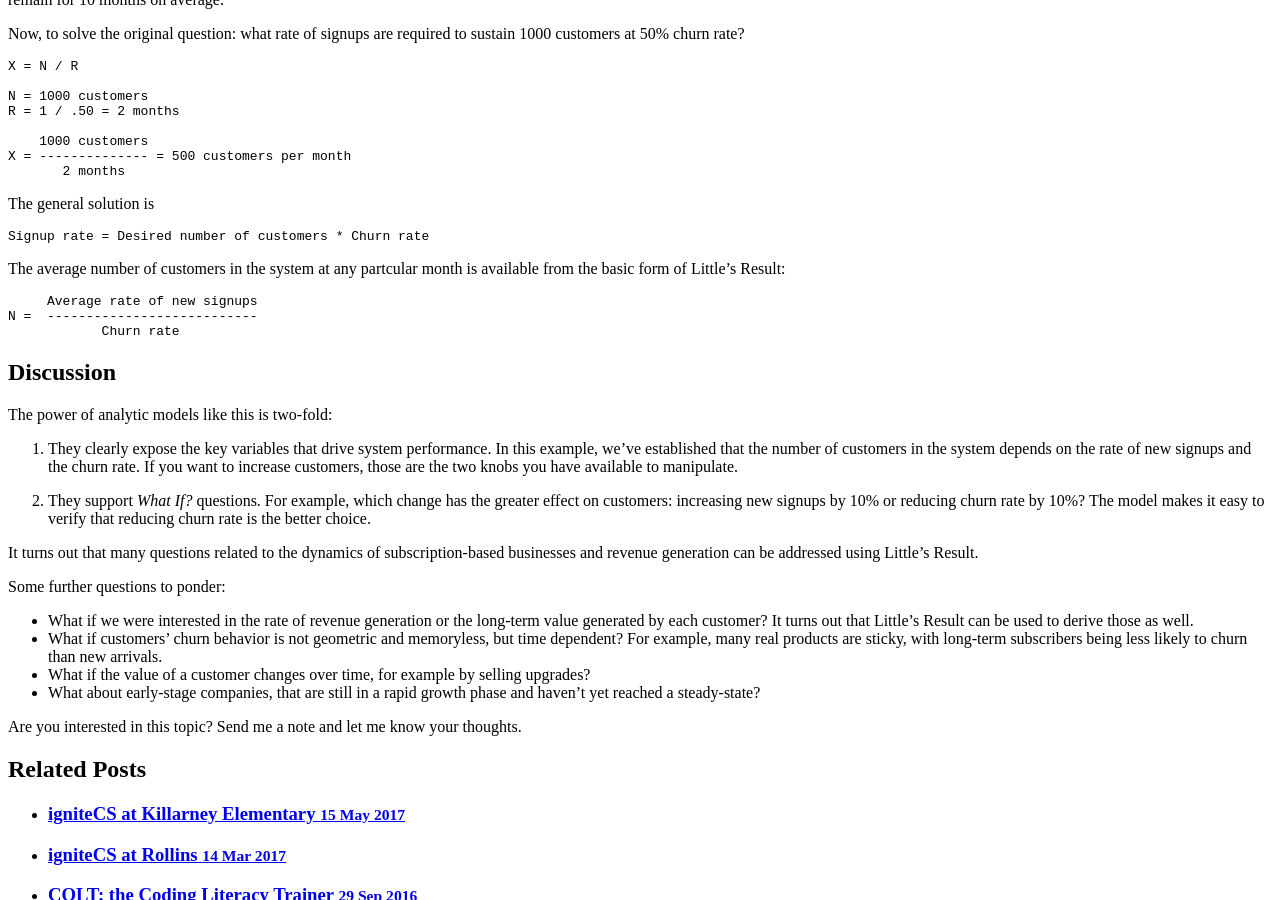
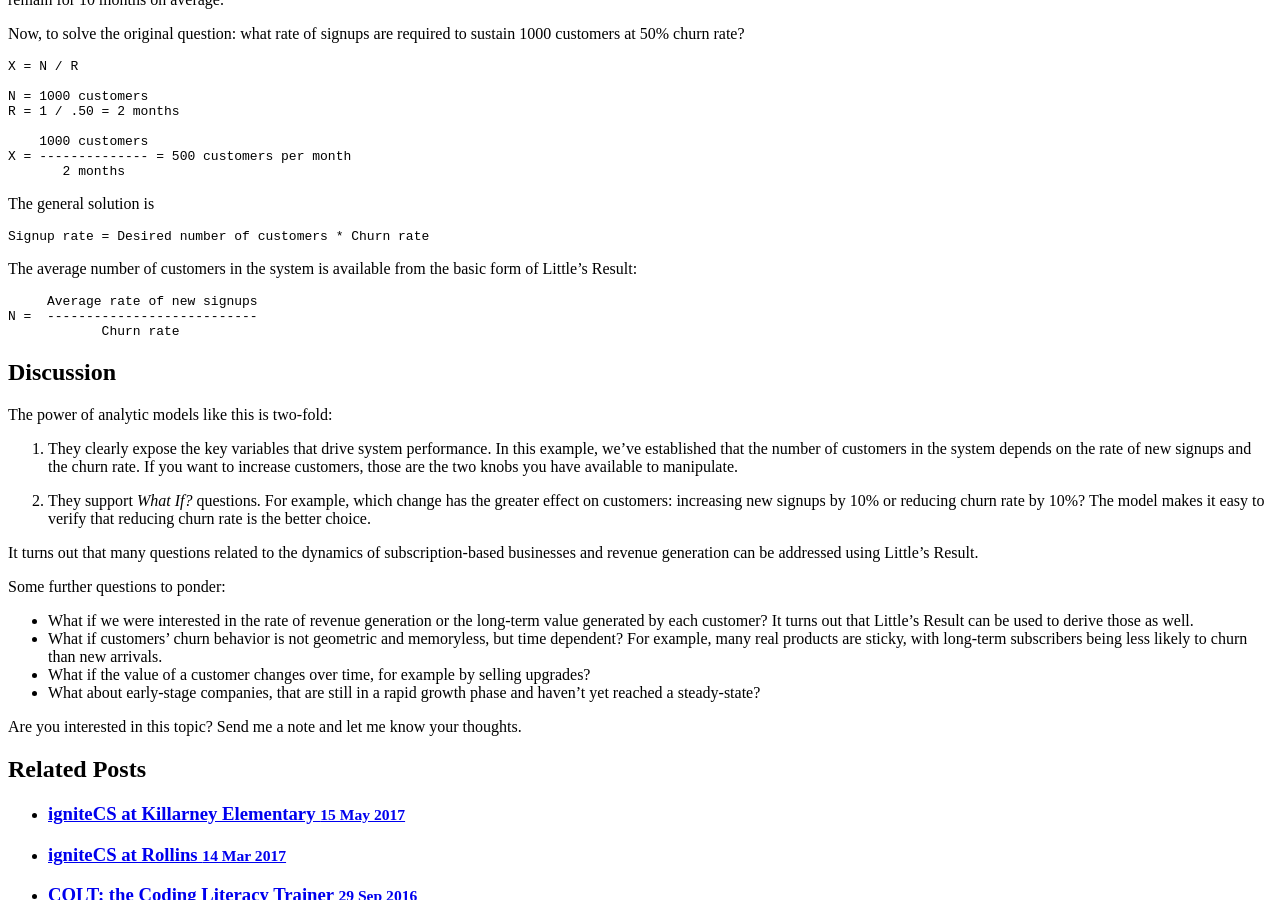
Before and after one commit to dansmyers/dansmyers.github.io-archived, a Jekyll site: the page built from _posts/2017-06-25-Littles_Result_and_Customer_Churn.md, in a window 1280 px wide and 900 px high, scrolled down 1633 px. Built offline with Jekyll 4.4.1, drawn with Linux system fonts in a browser that asks for light colours.

Commit message:
Article on Little's Result

````diff
--- a/_posts/2017-06-25-Littles_Result_and_Customer_Churn.md
+++ b/_posts/2017-06-25-Littles_Result_and_Customer_Churn.md
@@ -158,7 +158,7 @@ The general solution is
 Signup rate = Desired number of customers * Churn rate
 ```
 
-The average number of customers in the system at any partcular month
+The average number of customers in the system
 is available from the basic form of Little's Result:
 
 ```
````
